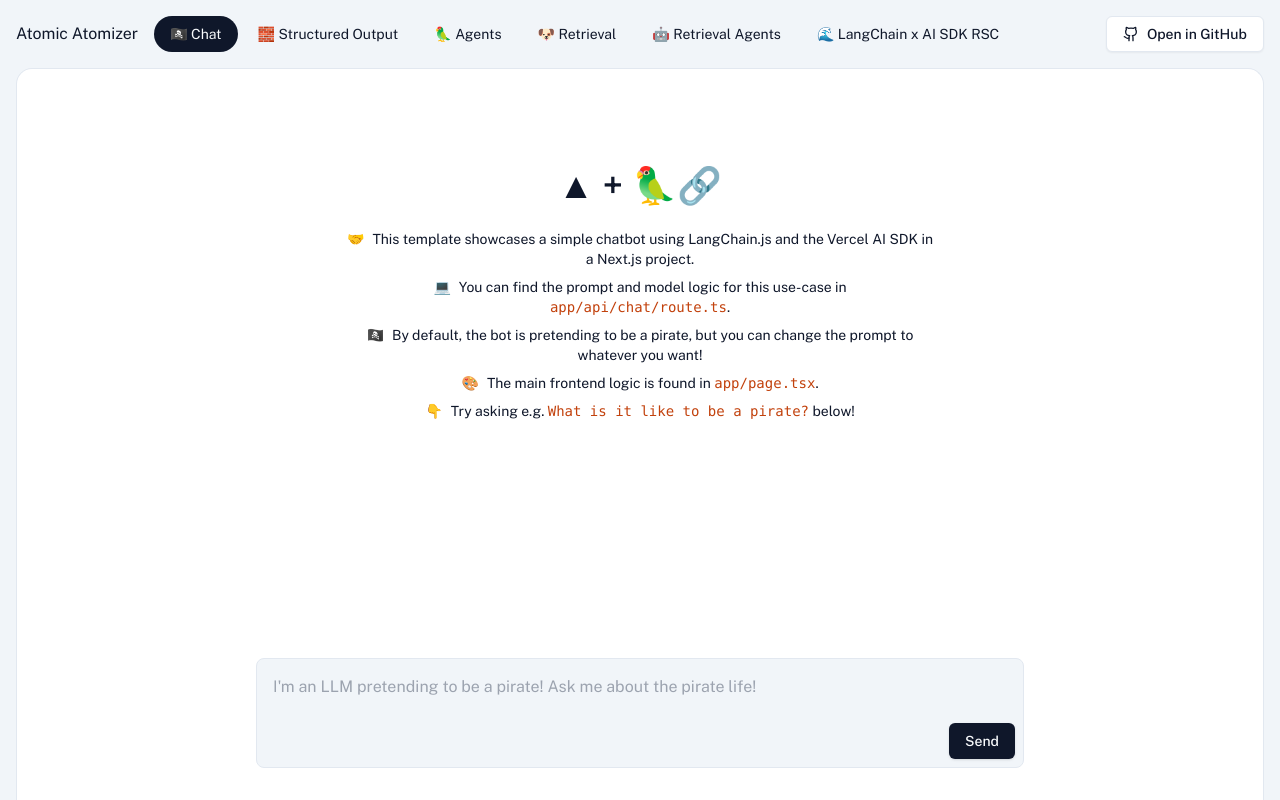
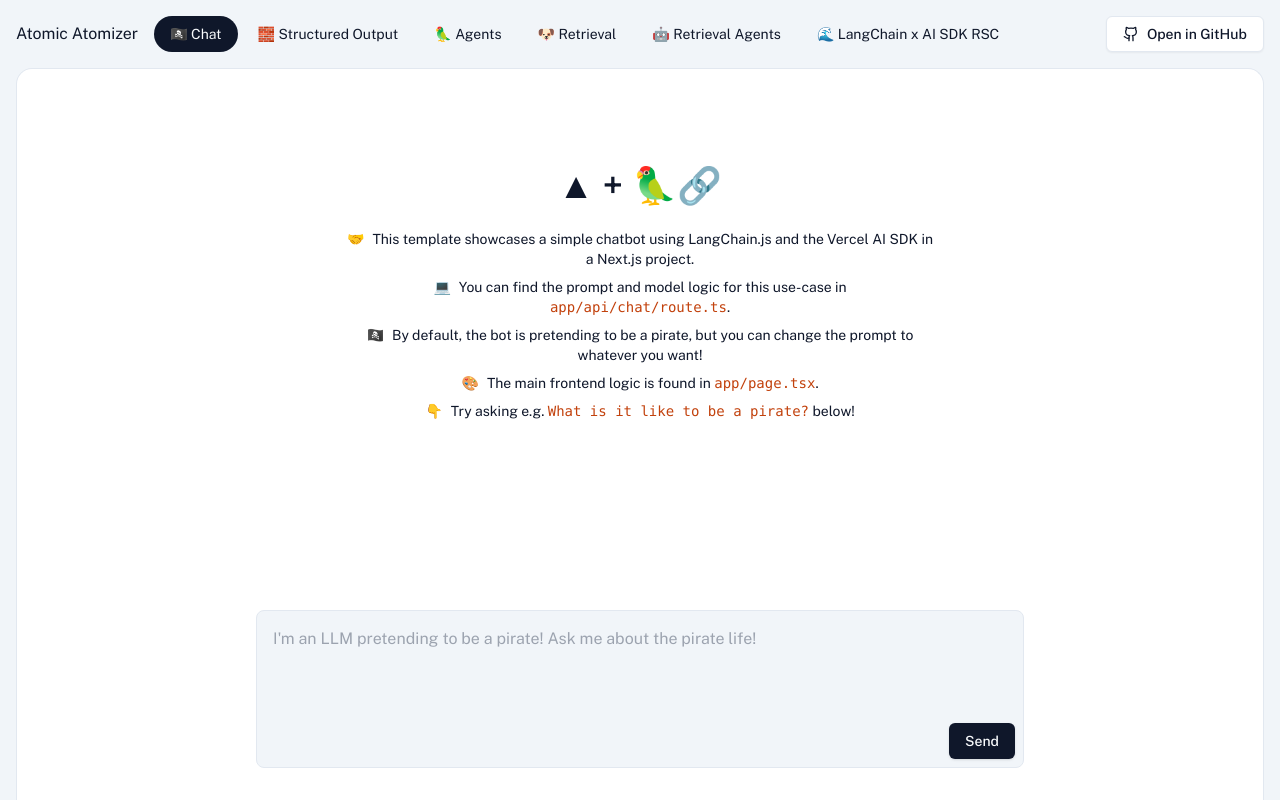
Before and after one commit to Taremeh/atomizer, a Next.js app: page / in a window 1280 px wide. Built offline with nearby package versions, Linux system fonts and the light colour scheme.

Commit message:
Make ChatWindow multiline textarea

```diff
--- a/components/ChatWindow.tsx
+++ b/components/ChatWindow.tsx
@@ -70,7 +70,7 @@
 function ChatInput(props: {
   onSubmit: (e: FormEvent<HTMLFormElement>) => void;
   value: string;
-  onChange: (e: React.ChangeEvent<HTMLInputElement>) => void;
+  onChange: (e: React.ChangeEvent<HTMLTextAreaElement>) => void;
   loading?: boolean;
   placeholder?: string;
   children?: ReactNode;
@@ -86,11 +86,12 @@
       className={cn("flex w-full flex-col", props.className)}
     >
       <div className="border border-input bg-secondary rounded-lg flex flex-col gap-2 max-w-[768px] w-full mx-auto">
-        <input
+        <textarea
           value={props.value}
           placeholder={props.placeholder}
           onChange={props.onChange}
-          className="border-none outline-none bg-transparent p-4"
+          className="border-none outline-none bg-transparent p-4 resize-none"
+          rows={3} // Allows multiline input
         />
 
         <div className="flex justify-between ml-4 mr-2 mb-2">
@@ -111,6 +112,7 @@
     </form>
   );
 }
+
 
 function StickyToBottomContent(props: {
   content: ReactNode;
```
